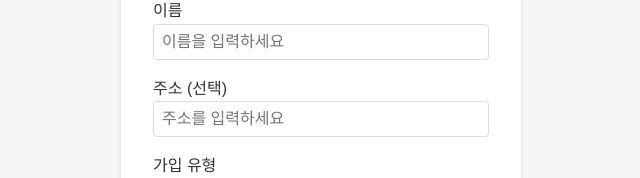
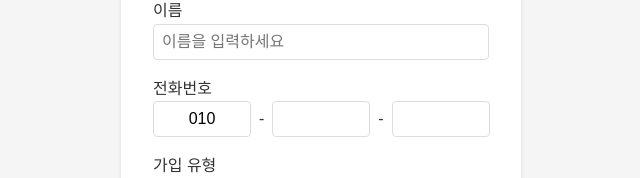
Before and after one commit to kimseongchwi/pc-cafe-frontend------, a Vue app: page /register in a window 1280 px wide. Shown: the part 343-521 px from the top of the page, without its empty margins (319-959 px from the left). Built offline with nearby package versions, Linux system fonts and the light colour scheme.

Commit message:
회원가입 주소를 전화번호로 필수 전화번호 검색 가능

```diff
--- a/src/components/admin/UserManagement.vue
+++ b/src/components/admin/UserManagement.vue
@@ -1,11 +1,12 @@
 <template>
   <div class="user-management">
-      <input v-model="searchQuery" placeholder="이름 또는 아이디 검색" class="search-input" />
+    <input v-model="searchQuery" placeholder="이름, 아이디 또는 전화번호 뒷자리 검색" class="search-input" />
     <table class="user-table">
       <thead>
         <tr>
           <th>이름</th>
           <th>아이디</th>
+          <th>전화번호</th>
           <th>가입 날짜</th>
           <th>유형</th>
           <th>남은 시간</th>
@@ -16,6 +17,7 @@
         <tr v-for="user in filteredUsers" :key="user.id">
           <td>{{ user.name }}</td>
           <td>{{ user.registerid }}</td>
+          <td>{{ user.phone_number }}</td>
           <td>{{ formatDate(user.created_at) }}</td>
           <td>{{ user.role }}</td>
           <td>{{ formatTime(user.available_time) }}</td>
@@ -34,14 +36,15 @@
   data() {
     return {
       searchQuery: '',
-        refreshInterval: null, // 새로고침 간격을 저장할 변수 추가
+      refreshInterval: null,
     }
   },
   computed: {
     filteredUsers() {
       return this.users.filter(user =>
         user.name.includes(this.searchQuery) ||
-      user.registerid.includes(this.searchQuery)
+        user.registerid.includes(this.searchQuery) ||
+        user.phone_number.endsWith(this.searchQuery) // 전화번호 뒷자리 검색
       ).map(user => {
         return {
           ...user,
@@ -52,8 +55,13 @@
   },
   methods: {
     formatDate(dateString) {
-        const options = { year: 'numeric', month: 'long', day: 'numeric', hour: '2-digit', minute: '2-digit' };
-        return new Date(dateString).toLocaleDateString('ko-KR', options);
+      const date = new Date(dateString);
+      const yyyy = date.getFullYear();
+      const mm = String(date.getMonth() + 1).padStart(2, '0');
+      const dd = String(date.getDate()).padStart(2, '0');
+      const hh = String(date.getHours()).padStart(2, '0');
+      const ss = String(date.getMinutes()).padStart(2, '0');
+      return `${yyyy}-${mm}-${dd} / ${hh}:${ss}`;
     },
     formatTime(seconds) {
       const hours = Math.floor(seconds / 3600);
@@ -61,15 +69,14 @@
       return `${hours}시간 ${minutes}분`;
     },
     refreshUsers() {
-        // 사용자 목록을 새로고침하는 로직을 여기에 추가
-        this.$emit('refresh-users'); // 부모 컴포넌트에서 사용자 목록을 갱신하도록 이벤트 발생
+      this.$emit('refresh-users');
     }
   },
   mounted() {
-      this.refreshInterval = setInterval(this.refreshUsers, 2000); // 2초마다 refreshUsers 호출
+    this.refreshInterval = setInterval(this.refreshUsers, 2000);
   },
   beforeUnmount() {
-      clearInterval(this.refreshInterval); // 컴포넌트가 파괴되기 전에 인터벌 제거
+    clearInterval(this.refreshInterval);
   }
 }
 </script>
--- a/src/views/RegisterPage.vue
+++ b/src/views/RegisterPage.vue
@@ -47,12 +47,30 @@
         </div>
 
         <div class="form-group">
-          <label>주소 (선택)</label>
-          <input
-            v-model="form.address"
-            type="text"
-            placeholder="주소를 입력하세요"
-          >
+          <label>전화번호</label>
+          <div class="phone-number-input">
+            <input
+              v-model="form.phoneNumberPart1"
+              type="text"
+              required
+              maxlength="3"
+              readonly
+            >
+            <span>-</span>
+            <input
+              v-model="form.phoneNumberPart2"
+              type="text"
+              required
+              maxlength="4"
+            >
+            <span>-</span>
+            <input
+              v-model="form.phoneNumberPart3"
+              type="text"
+              required
+              maxlength="4"
+            >
+          </div>
         </div>
 
         <div class="form-group">
@@ -90,7 +108,7 @@
 </template>
 
 <script>
-import axios from 'axios'
+import axios from 'axios';
 
 export default {
   name: 'RegisterPage',
@@ -100,7 +118,9 @@ export default {
         registerid: '',
         password: '',
         name: '',
-        address: '',
+        phoneNumberPart1: '010',
+        phoneNumberPart2: '',
+        phoneNumberPart3: '',
         role: 'user',
         adminCode: ''
       },
@@ -116,6 +136,9 @@ export default {
              this.isRegisteridValid &&
              this.form.password &&
              this.form.name &&
+             this.form.phoneNumberPart1 &&
+             this.form.phoneNumberPart2 &&
+             this.form.phoneNumberPart3 &&
              (this.form.role !== 'admin' || this.form.adminCode);
     }
   },
@@ -160,8 +183,13 @@ export default {
         return;
       }
 
+      const phone_number = `${this.form.phoneNumberPart1}-${this.form.phoneNumberPart2}-${this.form.phoneNumberPart3}`;
+
       try {
-        await axios.post('http://localhost:3000/api/auth/register', this.form);
+        await axios.post('http://localhost:3000/api/auth/register', {
+          ...this.form,
+          phone_number
+        });
         alert('회원가입이 완료되었습니다.');
         this.$router.push('/');
       } catch (error) {
@@ -206,6 +234,17 @@ export default {
 .registerid-input {
   display: flex;
   gap: 0.5rem;
+}
+
+.phone-number-input {
+  display: flex;
+  gap: 0.5rem;
+  align-items: center;
+}
+
+.phone-number-input input {
+  width: 98px;
+  text-align: center;
 }
 
 .button {
```
Lines whose indentation alone changed are shown as unchanged.
